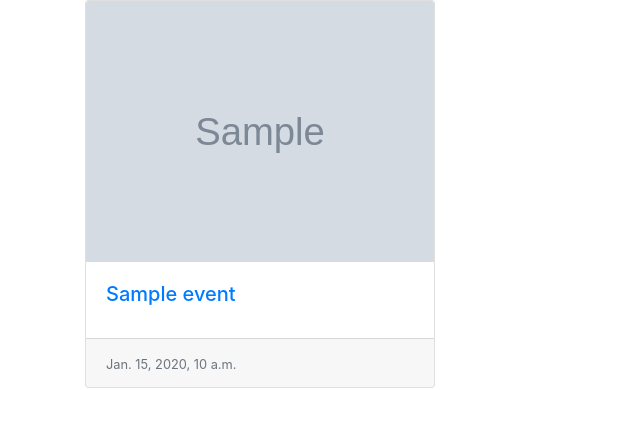
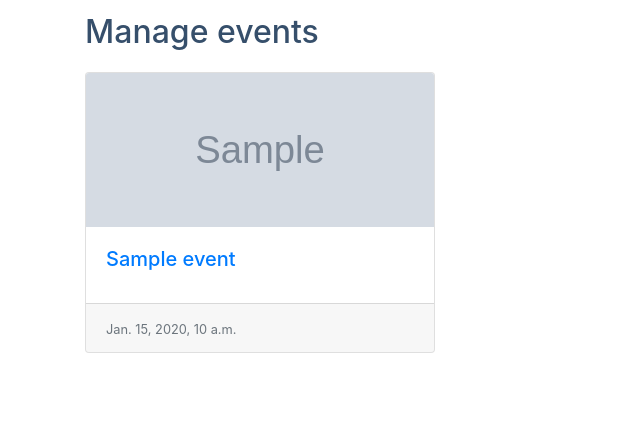
Before and after one commit to mcclymontdev/events_r_us, a Django app: page /manage_events in a window 1280 px wide. Shown: the part 120-547 px from the top of the page, without its empty margins (0-640 px from the left). Run offline with Django 3.2, Linux system fonts and the light colour scheme; a user stored in the database is signed in; tables that the repository leaves empty hold one stand-in row (values such as "Sample post"); grey boxes marked "Sample" are stand-in pictures; some libraries are stand-ins or nearby versions.

Commit message:
More CSS changes.

```diff
--- a/static/css/override.css
+++ b/static/css/override.css
@@ -68,6 +68,29 @@ a.event-link {
 .height-crop {
   max-height: 400px;
   overflow: hidden;
+}
+
+/*
+  Make event cards more consistent.
+*/
+.card-img-top {
+  width: 100%;
+  height: 12vw;
+  object-fit: cover;
+}
+
+.manage-event-box {
+  padding-top: 1vw;
+}
+
+.manage-event-heading {
+  color: #364f6b;
+  padding-bottom: 1vw;
+}
+
+.addedit-event-heading {
+  color: #364f6b;
+  padding-top: 1vw;
 }
 
 /*
--- a/templates/events/add_event.html
+++ b/templates/events/add_event.html
@@ -22,6 +22,7 @@
     {% if user.is_authenticated %}
         <div class="row">
             <form role="form" id="event_form" method="post" enctype="multipart/form-data" action="{% url 'events:add_event' %}">
+                <h2 class="addedit-event-heading">Add event</h2>
                 {% csrf_token %}
                 {% for hidden in form.hidden_fields %}
                     {{ hidden }}
--- a/templates/events/manage_events.html
+++ b/templates/events/manage_events.html
@@ -11,8 +11,9 @@
 {% endblock %}
 
 {% block body_block %}
-    <!-- Temp -->
+    <div class="manage-event-box">
         <div class="container justify-content-center event-card-box">
+            <h2 class="manage-event-heading">Manage events</h2>
             <div class="row">
                 {% for event in events_list %}
                 <div class="col-sm-4 mb-5">
@@ -33,4 +34,5 @@
                 {% endfor %}
               </div>
         </div>
+    </div>
 {% endblock %}
--- a/templates/events/search.html
+++ b/templates/events/search.html
@@ -25,13 +25,13 @@
                         {{ field|add_attr:"class:form-control" }}
                     </div>
                 {% endfor %}
-                <div class="form-group mr-3">
+                <div class="form-group mr-2">
                         <button type="submit" class="refine-search btn btn-primary form-control" >Filter</button>
                 </div>
-                <div class="form-group mr-3">
+                <div class="form-group mr-2">
                     <p class="refine-search">or</p>
                 </div>
-                <div class="form-group mr-3">
+                <div class="form-group mr-2">
                     <a href="{% url 'events:index' %}" class="refine-search btn btn-outline-dark">Change location</a>
                 </div>
             </div>
```
Also changed, not shown: templates/events/edit_event.html (+4 -8 lines). Lines whose indentation alone changed are shown as unchanged.
